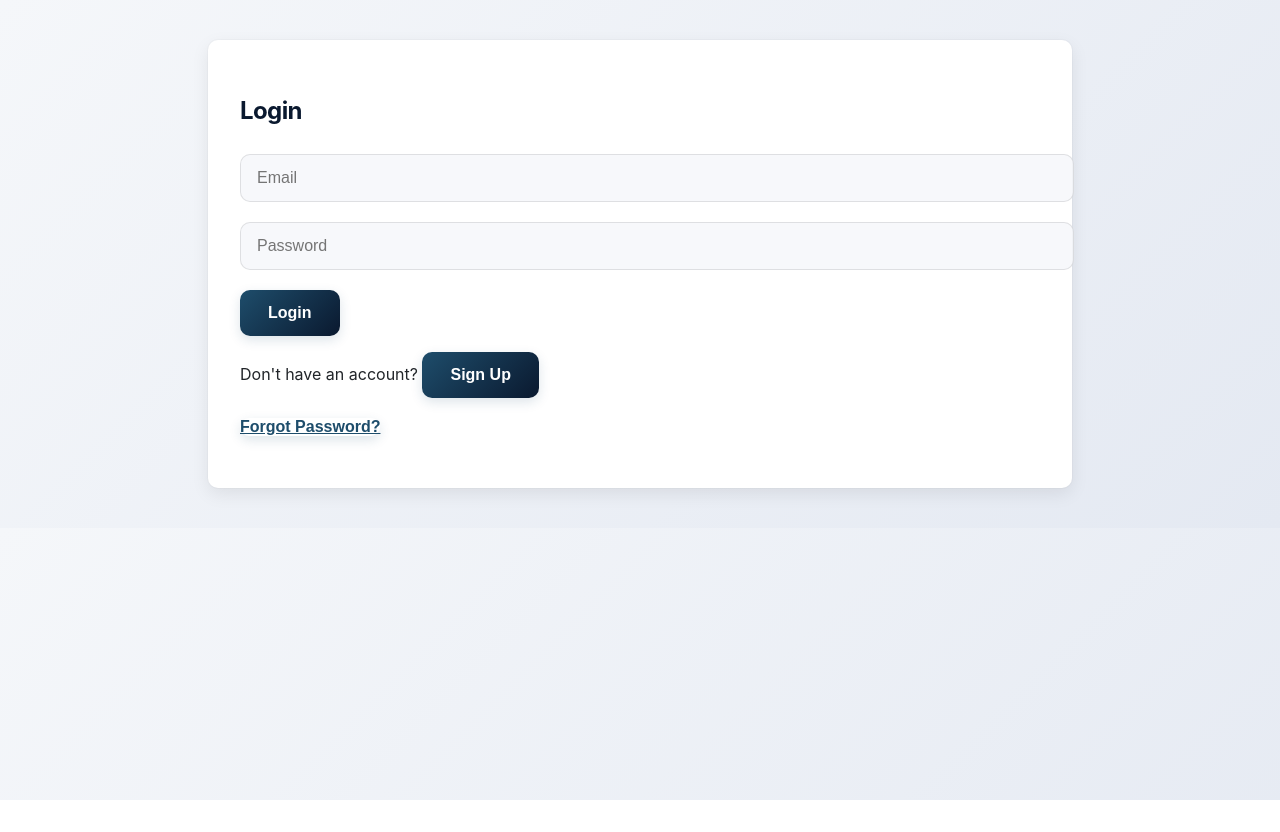
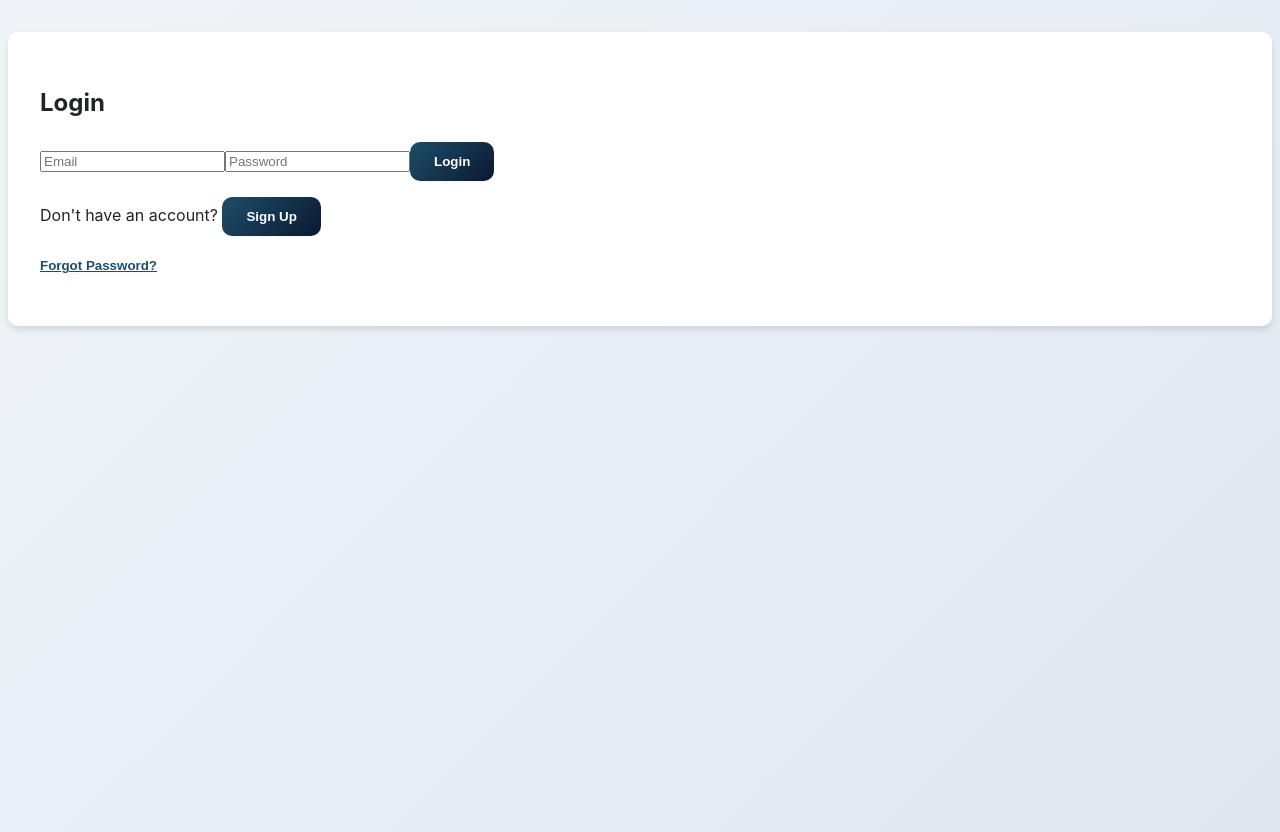
Before and after one commit to Bos243/appointment-booking-app, a React (Create React App) app: page / in a window 1280 px wide. Before the commit the page ends 800 px from the top, so only its background shows below. Built offline with nearby package versions, Linux system fonts and the light colour scheme; no server answers.

Commit message:
Update App.css

```diff
--- a/src/App.css
+++ b/src/App.css
@@ -1,217 +1,114 @@
 :root {
-  /* ===== Sophisticated Color Palette ===== */
+  /* ===== Enhanced Color Palette ===== */
   --primary-dark: #0a192f;       /* Navy blue */
   --primary-main: #1e4d6b;       /* Deep teal */
   --accent: #d4af37;             /* Gold accent */
+  --accent-light: #f0e6c2;       /* Light gold */
   --text-light: #f8f9fa;         /* Off-white */
   --text-dark: #212529;          /* Dark gray */
+  --text-muted: #6c757d;         /* Muted text */
   --card-bg: #ffffff;            /* Pure white cards */
+  --border-color: rgba(0, 0, 0, 0.08);
   --border-radius: 10px;
   --transition: all 0.25s cubic-bezier(0.65, 0, 0.35, 1);
+  --shadow-sm: 0 1px 3px rgba(0, 0, 0, 0.05);
+  --shadow-md: 0 4px 6px rgba(0, 0, 0, 0.1);
 }
 
 /* ===== Base Styles ===== */
 body {
   margin: 0;
   font-family: 'Inter', 'Segoe UI', system-ui, sans-serif;
-  background: linear-gradient(135deg, #f5f7fa 0%, #e4e9f2 100%);
+  background: linear-gradient(135deg, #f0f4f8 0%, #dfe7f0 100%);
   color: var(--text-dark);
   line-height: 1.6;
+  min-height: 100vh;
 }
 
-/* ===== Typography ===== */
-h1, h2, h3 {
-  color: var(--primary-dark);
-  font-weight: 700;
-  letter-spacing: -0.025em;
-  margin-bottom: 1.25rem;
-}
-
-h1 {
-  font-size: 2.25rem;
-  border-bottom: 3px solid var(--accent);
-  display: inline-block;
-  padding-bottom: 0.5rem;
-}
-
-/* ===== Layout ===== */
+/* ===== Layout Improvements ===== */
 .container {
-  max-width: 800px;
-  margin: 2.5rem auto;
+  max-width: 1200px;
+  margin: 2rem auto;
   padding: 2rem;
   background: var(--card-bg);
   border-radius: var(--border-radius);
-  box-shadow:
-    0 6px 18px rgba(0, 0, 0, 0.08),
-    0 0 0 1px rgba(0, 0, 0, 0.02);
+  box-shadow: var(--shadow-md);
 }
 
-/* ===== Forms & Inputs ===== */
-form {
-  margin-top: 1.5rem;
+/* ===== Table Fixes ===== */
+table {
+  width: 100%;
+  border-collapse: collapse;
+  table-layout: fixed;
+  margin: 1.5rem 0;
 }
 
-input[type="text"],
-input[type="email"],
-input[type="password"],
-input[type="date"],
-select,
-textarea {
-  width: 100%;
-  padding: 0.875rem 1rem;
-  margin-bottom: 1.25rem;
-  border: 1px solid rgba(0, 0, 0, 0.1);
-  border-radius: var(--border-radius);
-  font-size: 1rem;
-  transition: var(--transition);
-  background: rgba(245, 247, 250, 0.8);
+th, td {
+  padding: 1rem;
+  text-align: left;
+  border-bottom: 1px solid var(--border-color);
+  word-wrap: break-word;
+  vertical-align: top;
 }
 
-input:focus,
-select:focus,
-textarea:focus {
-  border-color: var(--primary-main);
-  box-shadow: 0 0 0 3px rgba(30, 77, 107, 0.15);
-  background: white;
+th {
+  background-color: #f8f9fa;
+  font-weight: 600;
+  color: var(--primary-dark);
 }
 
-/* ===== Buttons ===== */
-button {
-  padding: 0.875rem 1.75rem;
-  background: linear-gradient(135deg, var(--primary-main) 0%, var(--primary-dark) 100%);
-  color: white;
-  border: none;
-  border-radius: var(--border-radius);
-  font-size: 1rem;
-  font-weight: 600;
-  cursor: pointer;
-  transition: var(--transition);
-  box-shadow: 0 4px 12px rgba(30, 77, 107, 0.15);
-}
-
-button:hover {
-  transform: translateY(-2px);
-  box-shadow: 0 6px 16px rgba(30, 77, 107, 0.2);
-}
-
-button:disabled {
-  background: #95a5a6;
-  transform: none !important;
-}
-
-/* ===== Cards ===== */
+/* ===== Dashboard Card Improvements ===== */
 .dashboard-card {
   background: var(--card-bg);
   border-radius: var(--border-radius);
   padding: 1.75rem;
   margin-bottom: 1.5rem;
-  box-shadow:
-    0 2px 8px rgba(0, 0, 0, 0.05),
-    0 0 0 1px rgba(0, 0, 0, 0.02);
-  transition: var(--transition);
-  border-top: 3px solid transparent;
+  box-shadow: var(--shadow-sm);
+  border: 1px solid var(--border-color);
+  overflow: hidden; /* Fixes overflow issues */
 }
 
-.dashboard-card:hover {
-  transform: translateY(-4px);
-  box-shadow: 0 8px 24px rgba(0, 0, 0, 0.1);
-  border-top-color: var(--accent);
+.dashboard-card h3 {
+  margin-top: 0;
+  color: var(--primary-dark);
+  border-bottom: 2px solid var(--accent-light);
+  padding-bottom: 0.75rem;
 }
 
-/* ===== Lists ===== */
-ul {
-  list-style: none;
-  padding: 0;
-}
-
-li {
-  background: white;
-  margin-bottom: 0.75rem;
-  padding: 1.25rem;
-  border-radius: var(--border-radius);
-  box-shadow: 0 2px 4px rgba(0, 0, 0, 0.03);
-  transition: var(--transition);
-  display: flex;
-  justify-content: space-between;
-  align-items: center;
-}
-
-li:hover {
-  background: #f8f9fa;
-  box-shadow: 0 4px 8px rgba(0, 0, 0, 0.08);
-}
-
-/* ===== Header ===== */
+/* ===== Enhanced Header ===== */
 header {
-  background: var(--primary-dark);
-  padding: 1.5rem;
-  text-align: center;
+  background: linear-gradient(135deg, var(--primary-dark) 0%, var(--primary-main) 100%);
+  padding: 1.5rem 2rem;
   color: white;
   font-size: 1.25rem;
   font-weight: 600;
-  letter-spacing: 0.5px;
-  box-shadow: 0 4px 12px rgba(0, 0, 0, 0.1);
+  box-shadow: var(--shadow-md);
   margin-bottom: 2.5rem;
+  border-radius: 0 0 var(--border-radius) var(--border-radius);
 }
 
-/* ===== Responsive ===== */
-@media (max-width: 640px) {
-  .container {
-    margin: 1rem;
-    padding: 1.5rem;
-  }
-
-  h1 {
-    font-size: 1.75rem;
-  }
+/* ===== Button Improvements ===== */
+button {
+  padding: 0.75rem 1.5rem;
+  background: linear-gradient(135deg, var(--primary-main) 0%, var(--primary-dark) 100%);
+  color: white;
+  border: none;
+  border-radius: var(--border-radius);
+  font-weight: 600;
+  cursor: pointer;
+  transition: var(--transition);
+  box-shadow: var(--shadow-sm);
 }
 
-/* ===== Accent Elements ===== */
-a {
-  color: var(--primary-main);
-  text-decoration: none;
-  font-weight: 500;
-  border-bottom: 2px dotted transparent;
-  transition: var(--transition);
-}
-
-a:hover {
-  color: var(--primary-dark);
-  border-bottom-color: var(--accent);
-}
-
-/* ===== Special Effects ===== */
-::selection {
-  background: var(--accent);
-  color: white;
-}
-/* ===== Dashboard Layout Enhancements ===== */
-.dashboard-header {
-  display: flex;
-  justify-content: space-between;
-  align-items: center;
-  background: var(--primary-main);
-  color: white;
-  padding: 1rem 1.5rem;
-  border-radius: var(--border-radius);
-  box-shadow: 0 4px 12px rgba(0, 0, 0, 0.1);
-  margin-bottom: 1.75rem;
-}
-
-.dashboard-header h2 {
-  margin: 0;
-  font-size: 1.5rem;
+button:hover {
+  transform: translateY(-2px);
+  box-shadow: 0 6px 12px rgba(30, 77, 107, 0.15);
 }
 
 .logout-btn {
   background: transparent;
   border: 2px solid white;
   color: white;
-  padding: 0.5rem 1rem;
-  border-radius: var(--border-radius);
-  cursor: pointer;
-  font-weight: bold;
-  transition: var(--transition);
 }
 
 .logout-btn:hover {
@@ -219,75 +116,52 @@ a:hover {
   color: var(--primary-dark);
 }
 
-/* ===== Form Card Section ===== */
-.card-form {
-  padding: 2rem;
-  background: var(--card-bg);
-  border-radius: var(--border-radius);
-  box-shadow: 0 2px 12px rgba(0, 0, 0, 0.04);
-  margin-bottom: 2rem;
-}
-
-/* ===== Message Styles ===== */
-.message-success {
-  background-color: #d1e7dd;
-  color: #0f5132;
-  border: 1px solid #badbcc;
-  padding: 1rem;
-  border-radius: var(--border-radius);
-  margin-bottom: 1.25rem;
-}
-
-.message-error {
-  background-color: #f8d7da;
-  color: #842029;
-  border: 1px solid #f5c2c7;
-  padding: 1rem;
-  border-radius: var(--border-radius);
-  margin-bottom: 1.25rem;
-}
-
-/* ===== Assign Button & Action Styling ===== */
-.assign-btn {
-  background: var(--accent);
-  color: var(--text-dark);
-  font-weight: 600;
-  padding: 0.5rem 1rem;
-  border: none;
-  border-radius: var(--border-radius);
-  transition: var(--transition);
-}
-
-.assign-btn:hover {
-  background: #c89d2d;
-  color: white;
-}
-
-/* ===== Tag/Pill Styling ===== */
-.status-pill {
-  padding: 0.4rem 0.75rem;
+/* ===== Status Badges ===== */
+.status-badge {
+  display: inline-block;
+  padding: 0.25rem 0.75rem;
   border-radius: 100px;
   font-size: 0.85rem;
   font-weight: 600;
-  text-transform: capitalize;
-}
-
-.status-pending {
-  background-color: #fff3cd;
-  color: #856404;
-}
-
-.status-confirmed {
-  background-color: #cce5ff;
-  color: #004085;
 }
 
 .status-completed {
-  background-color: #d4edda;
-  color: #155724;
+  background-color: #e6ffed;
+  color: #22863a;
 }
 
-.status-canceled {
-  background-color: #f8d7da;
-  color: #721c24;
+/* ===== Responsive Improvements ===== */
+@media (max-width: 768px) {
+  .container {
+    padding: 1.5rem;
+    margin: 1rem;
+  }
+
+  table {
+    display: block;
+    overflow-x: auto;
+  }
+
+  th, td {
+    padding: 0.75rem;
+  }
 }
+
+/* ===== Filter Section ===== */
+.filter-section {
+  display: flex;
+  gap: 1rem;
+  margin-bottom: 1.5rem;
+  flex-wrap: wrap;
+}
+
+.filter-group {
+  min-width: 200px;
+}
+
+/* ===== Text Overflow Protection ===== */
+.text-ellipsis {
+  white-space: nowrap;
+  overflow: hidden;
+  text-overflow: ellipsis;
+}
```
